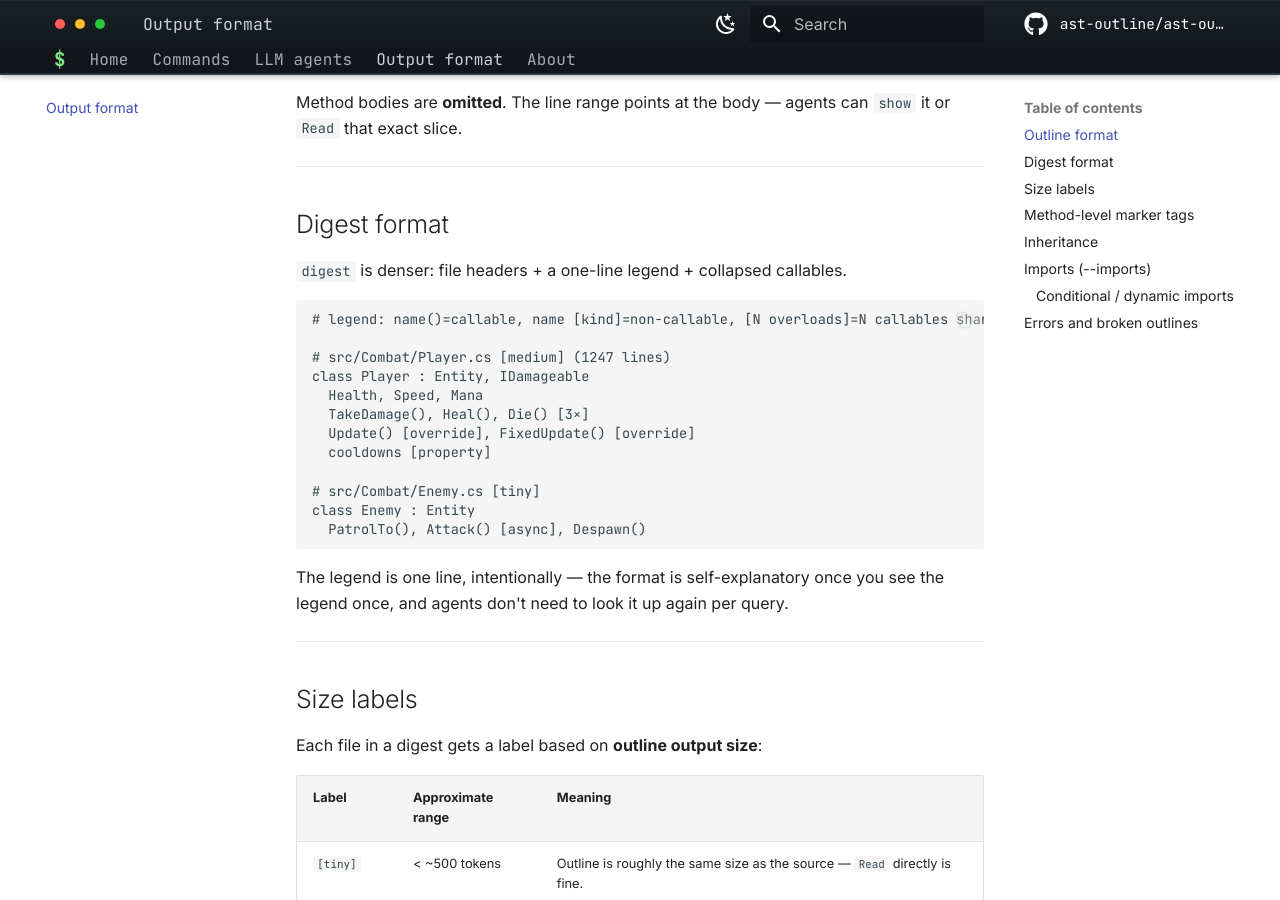
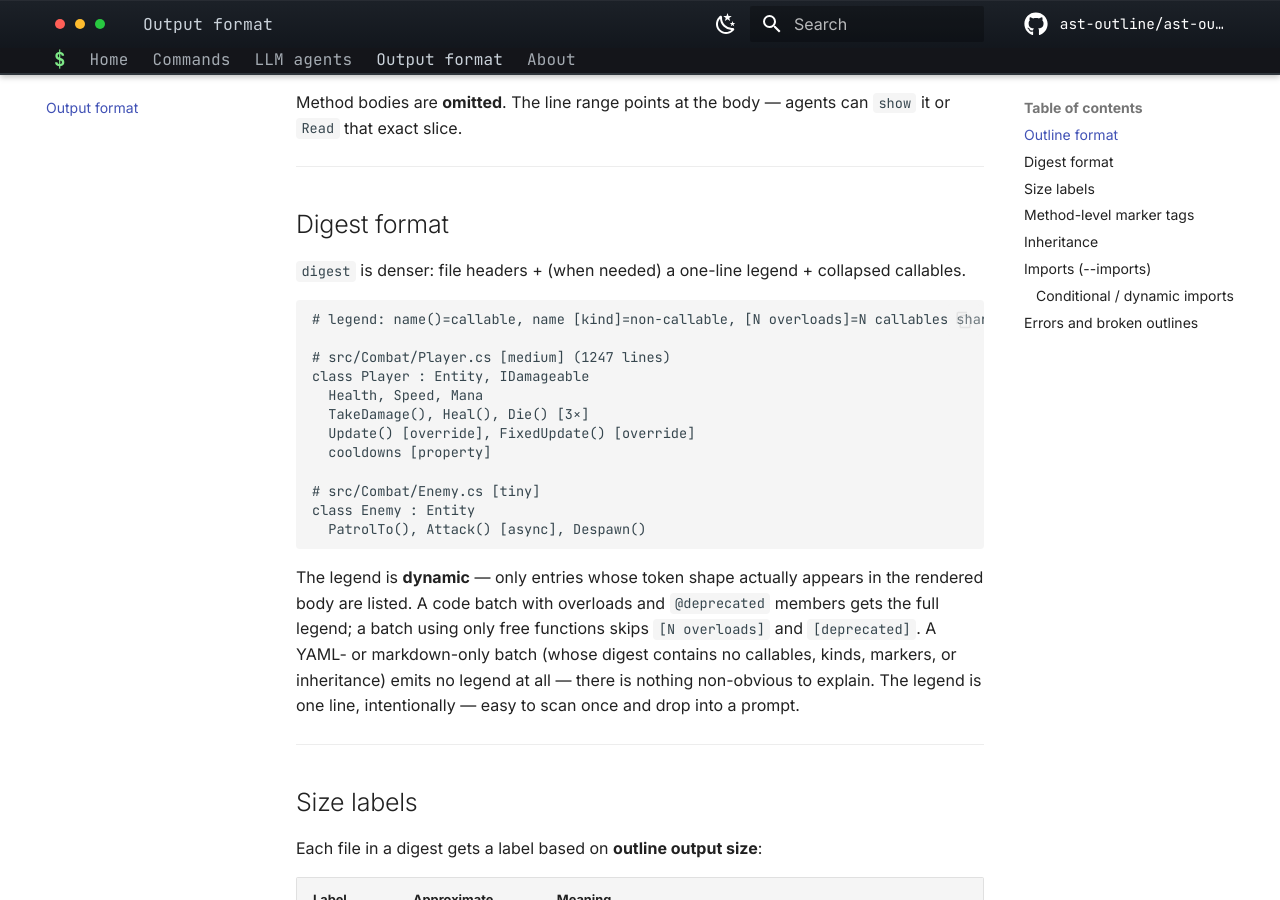
Before and after one commit to ast-outline/ast-outline.github.io, an MkDocs documentation site: the page built from docs/output-format.md, in a window 1280 px wide and 900 px high, scrolled down 590 px. Built offline with MkDocs 1.6.1 and Material for MkDocs 9.7.7, drawn with Linux system fonts in a browser that asks for light colours; comment, search, counter and statistics services are not loaded.

Commit message:
v0.6.7: dynamic digest legend — only entries actually used in body

````diff
--- a/docs/output-format.md
+++ b/docs/output-format.md
@@ -32,8 +32,8 @@ agents can `show` it or `Read` that exact slice.
 
 ## Digest format
 
-`digest` is denser: file headers + a one-line legend + collapsed
-callables.
+`digest` is denser: file headers + (when needed) a one-line legend +
+collapsed callables.
 
 ```text
 # legend: name()=callable, name [kind]=non-callable, [N overloads]=N callables share name, [deprecated]=obsolete, ...
@@ -50,9 +50,14 @@ class Enemy : Entity
   PatrolTo(), Attack() [async], Despawn()
 ```
 
-The legend is one line, intentionally — the format is
-self-explanatory once you see the legend once, and agents don't need
-to look it up again per query.
+The legend is **dynamic** — only entries whose token shape actually
+appears in the rendered body are listed. A code batch with overloads
+and `@deprecated` members gets the full legend; a batch using only
+free functions skips `[N overloads]` and `[deprecated]`. A YAML- or
+markdown-only batch (whose digest contains no callables, kinds,
+markers, or inheritance) emits no legend at all — there is nothing
+non-obvious to explain. The legend is one line, intentionally — easy
+to scan once and drop into a prompt.
 
 ---
 
````
Also changed, not shown: docs/commands.md (+7 -1 lines), docs/history.md (+1 -0 lines).
